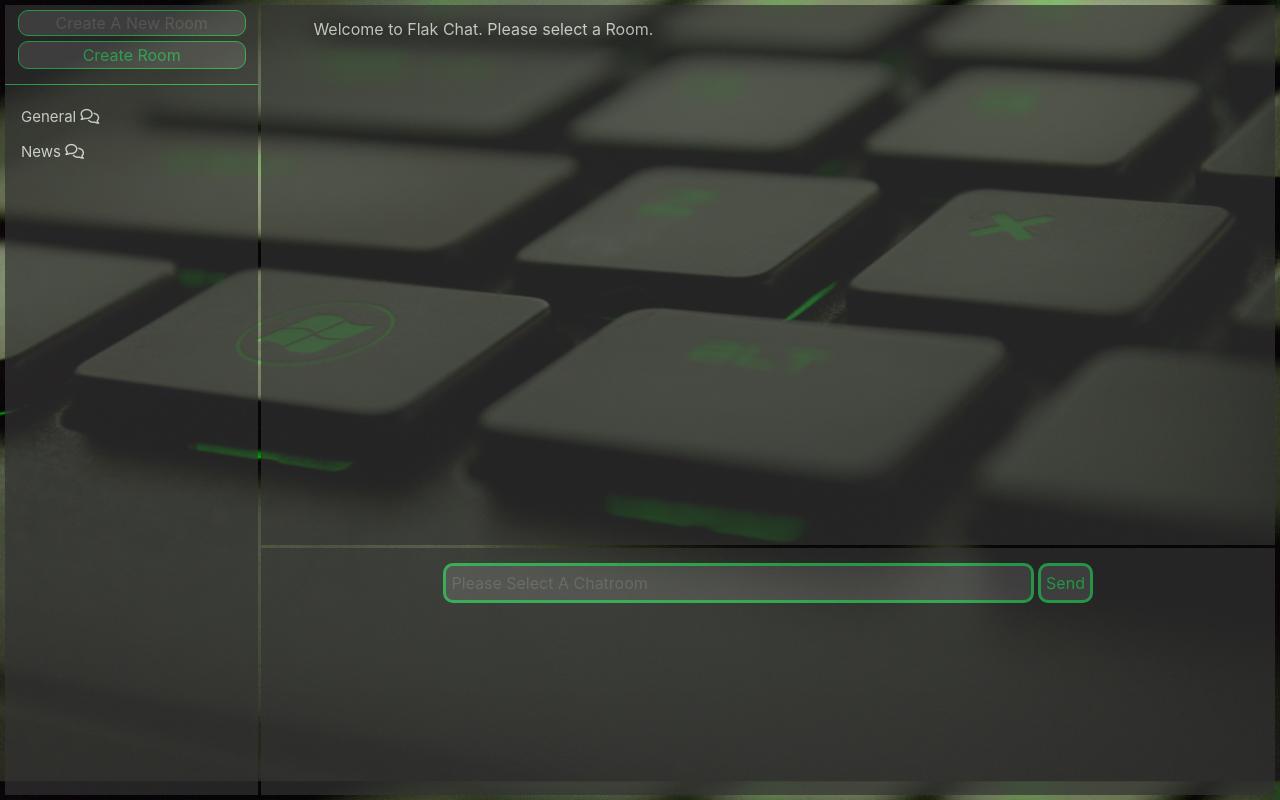
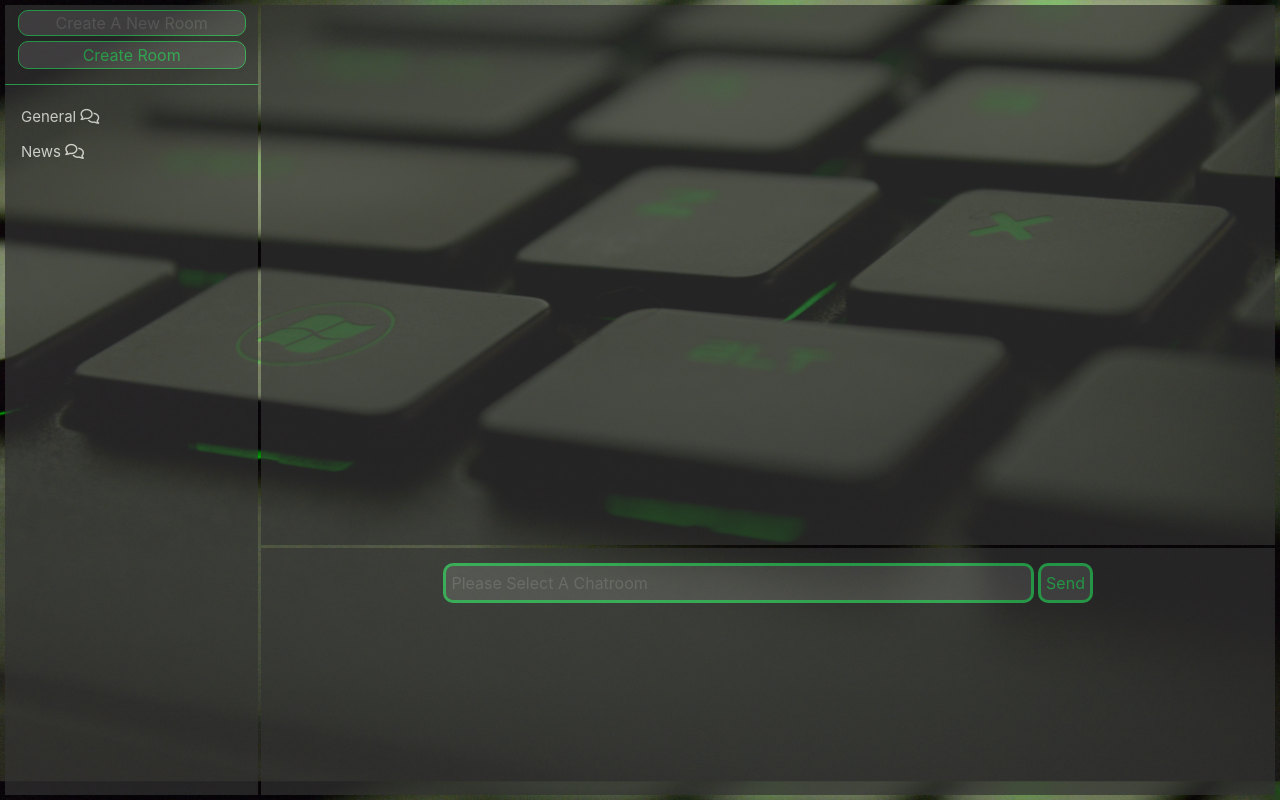
Before and after one commit to MatMiLam/Flack, a Flask app: page / in a window 1280 px wide. Shown: the part 72-872 px from the top of the page. Run offline with Flask 2, Linux system fonts and the light colour scheme; the visitor is signed in with stand-in values (Sample User, id 1); some libraries are stand-ins or nearby versions.

Commit message:
troubleshooting room entry

```diff
--- a/templates/chat.html
+++ b/templates/chat.html
@@ -25,7 +25,7 @@
 
     <div class="chat">
         <ul id="messages">
-            <li id="chatmessage">Welcome to Flak Chat. Please select a Room.</li>
+
         </ul>
     </div>
 
```
Also changed, not shown: 2 other files.
